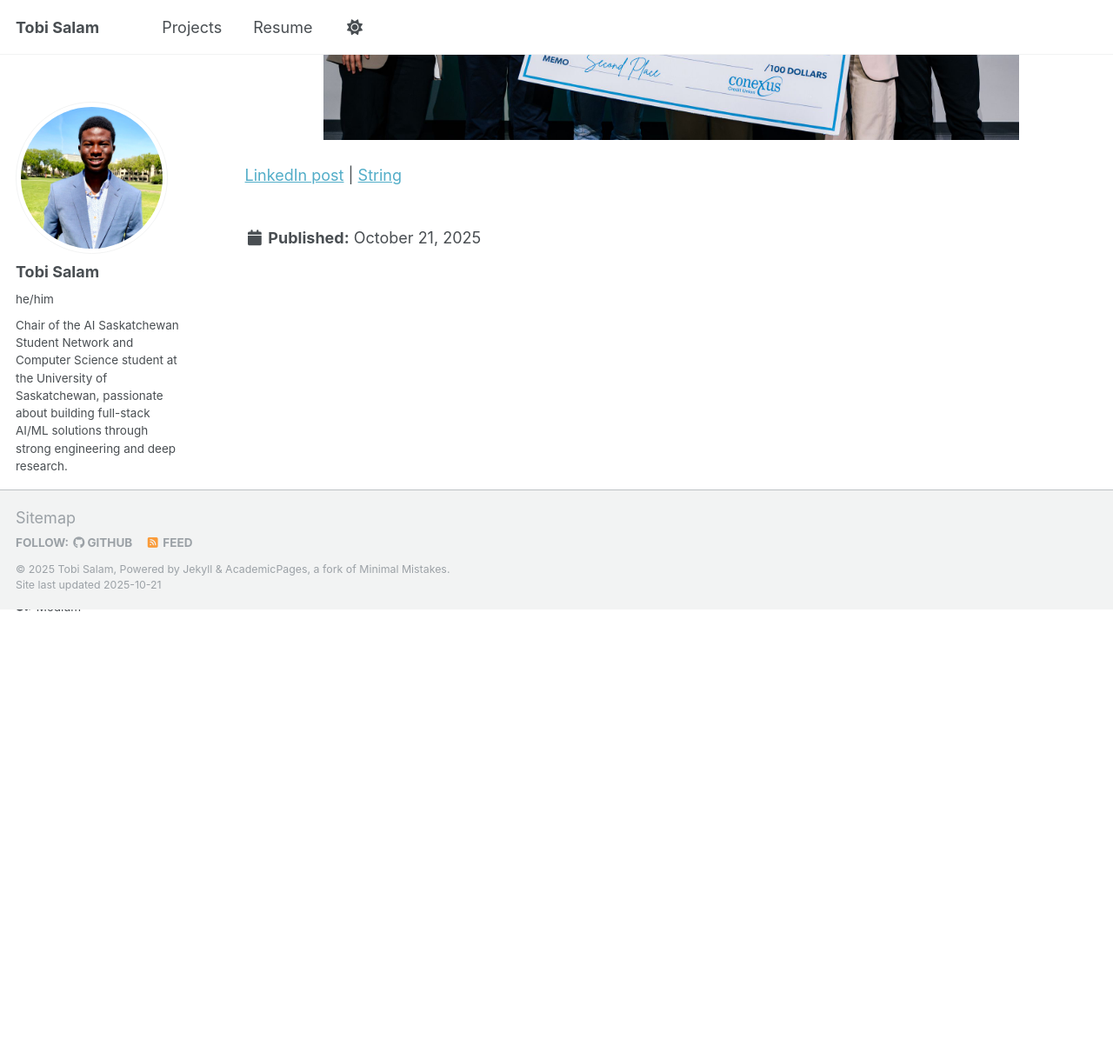
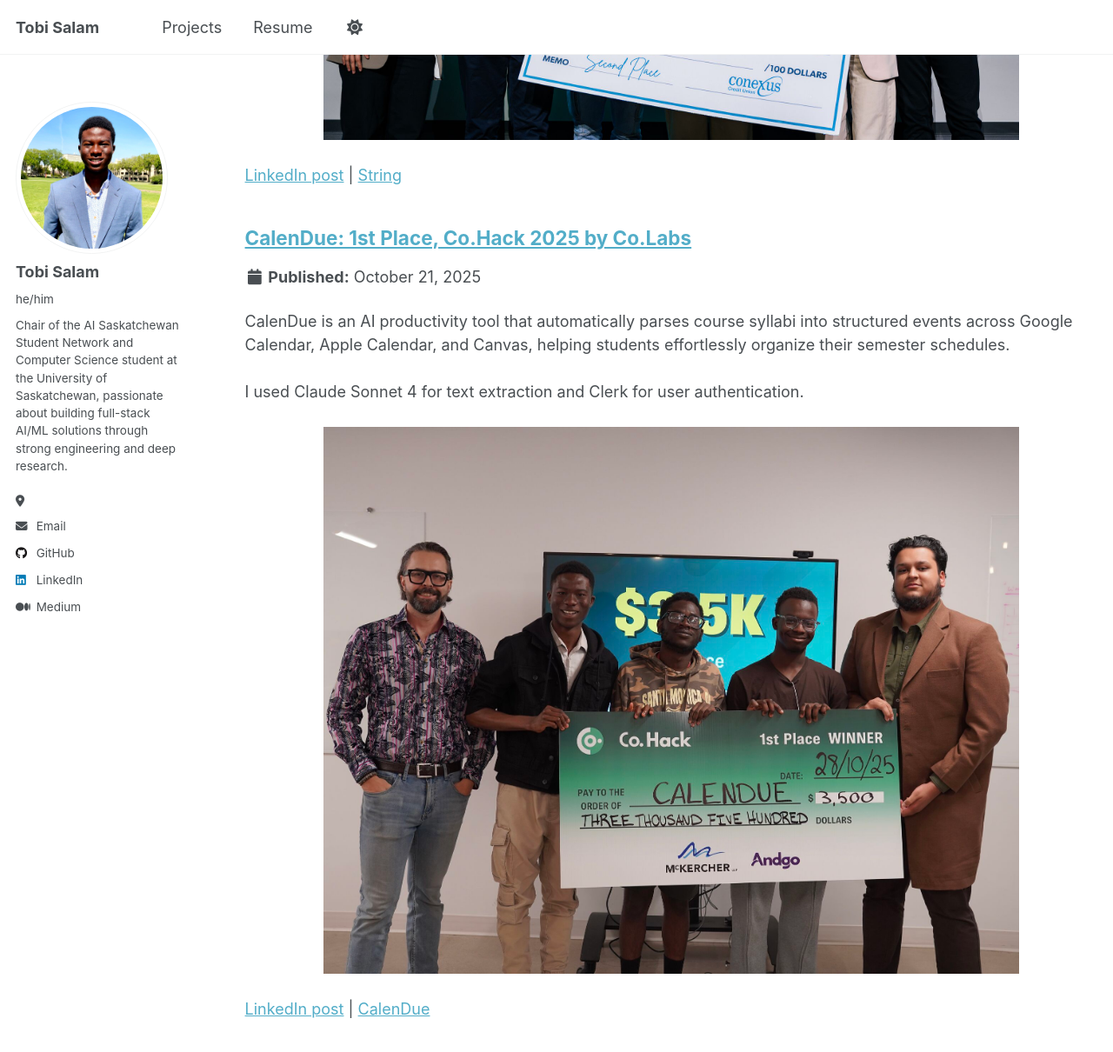
Before and after one commit to Jtsalam/Jtsalam.github.io, a Jekyll site: the page built from _pages/portfolio.html, in a window 1280 px wide and 1400 px high, scrolled down 2010 px. Shown: the top 1210 px of the window at 87% size. Built offline with Jekyll 4.4.1, drawn with Linux system fonts in a browser that asks for light colours; before the commit the page ends 2711 px from its top, so only the background shows below that.

Commit message:
Update project_4.html

```diff
--- a/_portfolio/project_4.html
+++ b/_portfolio/project_4.html
@@ -1,7 +1,7 @@
 ---
 title: "CalenDue: 1st Place, Co.Hack 2025 by Co.Labs"
 excerpt: >
-CalenDue is an AI productivity tool that automatically parses course syllabi into structured events across Google Calendar, Apple Calendar, and Canvas, helping students effortlessly organize their semester schedules.<br/><br/> I used Claude Sonnet 4 for text extraction and Clerk for user authentication. I also enhanced the file uploader to support multiple syllabi uploads, implemented a “handle conflict” feature for overlapping events, added color-coded themes for priority differentiation, and integrated a Supabase–Prisma database to persist user data across sessions and devices.<br/><br/> CalenDue won first place at the Co.Labs Co.Hack Hackathon, where it was recognized for its practical impact on student productivity.
+  CalenDue is an AI productivity tool that automatically parses course syllabi into structured events across Google Calendar, Apple Calendar, and Canvas, helping students effortlessly organize their semester schedules.<br/><br/> I used Claude Sonnet 4 for text extraction and Clerk for user authentication.
   <br/><br/>
   <img src='/images/coHack.jpeg' width='800' style='display:block; margin:auto;'><br/>
     <a href='https://www.linkedin.com/posts/activity-7378633347532587008-1tPT?utm_source=share&utm_medium=member_desktop&rcm=ACoAAD7d5agB8tJDYlcYS17d2Vm74ll1TSrk7rk' target='_blank'>LinkedIn post</a> |
```
